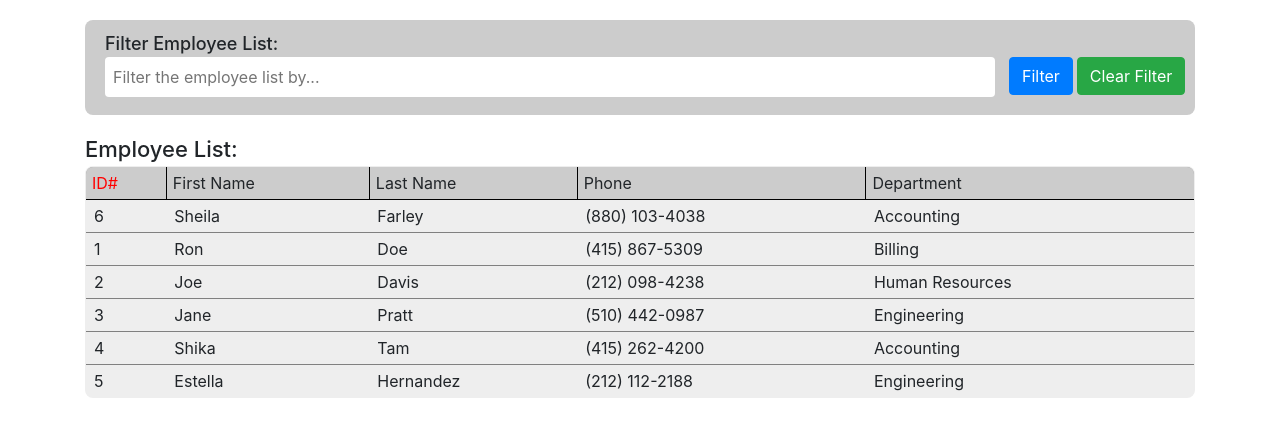
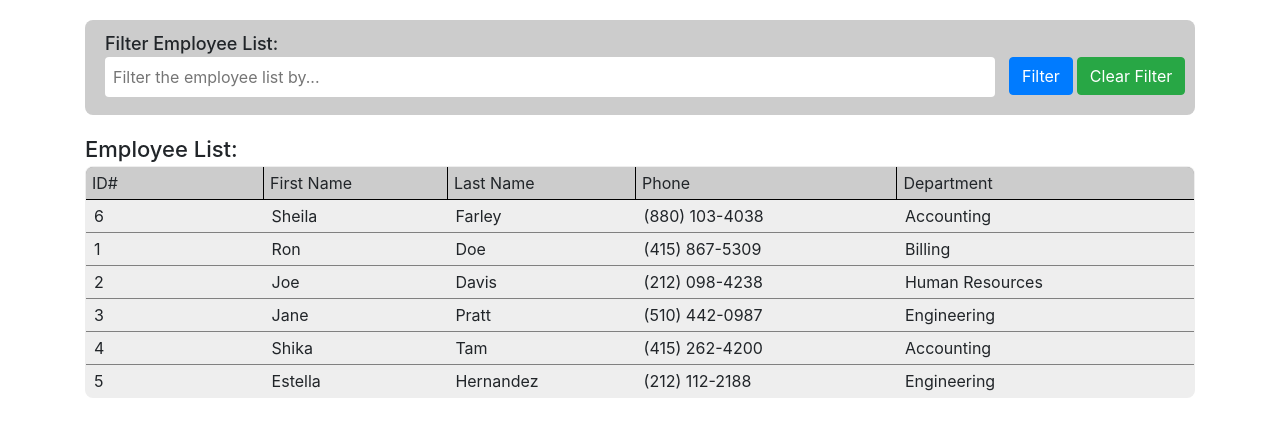
Before and after one commit to b0rgbart3/name_search, a React (Create React App) app: page / in a window 1280 px wide. Shown: the top 436 px of the page. Built offline with nearby package versions, Linux system fonts and the light colour scheme.

Commit message:
initial creation of local component toggle vars

```diff
--- a/src/App.css
+++ b/src/App.css
@@ -59,6 +59,10 @@ background-color:#999999;
   border:1px solid black;
   cursor: pointer;
   user-select: none;
+  min-width:90px;
+  background-position: 94%;
+  background-size: 18px 18px;
+  background-repeat: no-repeat;
 }
 .headerRow td:hover {
   padding:4px;
--- a/src/components/EmployeeList.js
+++ b/src/components/EmployeeList.js
@@ -1,30 +1,95 @@
 import React from "react";
 import { useEmployeeContext } from "../utils/GlobalState";
+
+let myCurrentSort = "";
+let mySortDirection = "asc";
+
+let styleToggle = {
+  id: false,
+  firstName: false,
+  lastName: false,
+  phoneNumber: false,
+  department: false
+}
 
 function EmployeeList() {
   const [state, dispatch] = useEmployeeContext();
 
   const styles = {
     asc: {
-      color:"#ff0000"
+
     },
     desc: {
-      color:"#00ff00",
-      backgroundImage: "URL(/public/images/desc.svg)",
-      backgroundRepeat: "no-repeat",
-      backgroundPosition: "100%, 0%"
+      backgroundImage: "url(images/desc.svg)",
     }
 }
 
   function sort(e, term) {
     e.preventDefault();
     e.stopPropagation();
+
+    myCurrentSort = term;
+    mySortDirection = mySortDirection==="asc"? "desc" : "asc";
+
     console.log("-------------");
     dispatch({
       type: "sort",
       term: term
     });
 
+    // console.log("CurrentSort: " + state.CurrentSort);
+    console.log("My Current Sort: " + myCurrentSort);
+    // console.log("SortDirection: " + state.SortDirection);
+    console.log("My Sort Direction: " + mySortDirection);
+    styleToggle = {
+      id: false,
+      firstName: false,
+      lastName: false,
+      phoneNumber: false,
+      department: false
+    }
+
+    if (myCurrentSort === state.CurrentSort) {
+    switch(myCurrentSort) {
+      case "id":
+        if (mySortDirection === "asc")
+        {
+        styleToggle.id = true;
+        } else {
+          styleToggle.id = false;
+        }
+        break;
+      case "firstName":
+        if (mySortDirection === "asc")
+        {
+        styleToggle.firstName = true;
+        }else {
+          styleToggle.firstName = false;
+        }
+        break;
+      case "lastName":
+        if (mySortDirection === "asc")
+        {
+        styleToggle.lastName = true;
+        }
+        break;
+      case "phoneNumber":
+        if (mySortDirection === "asc")
+        {
+        styleToggle.phoneNumber = true;
+        }
+        break;
+      case "department":
+        if (mySortDirection === "asc")
+        {
+        styleToggle.department = true;
+        }
+        break;
+      default:
+        break;
+    }
+    }
+    console.log(styleToggle);
   }
   return (
     <div>
@@ -38,13 +103,17 @@ function EmployeeList() {
       <thead>
               <tr className="headerRow">
 
-                <td style={state.SortDirection === "asc" ? styles.asc : styles.desc } onClick={ (e) => sort(e, "id")} >
+                <td style={styleToggle.id ? styles.desc: styles.asc } onClick={ (e) => sort(e, "id")} >
                   ID#
                 </td>
-                <td onClick={ (e) => sort(e, "firstName")}>First Name</td>
-                <td onClick={ (e) => sort(e, "lastName")}>Last Name</td>
-                <td onClick={ (e) => sort(e, "phoneNumber")}>Phone </td>
-                <td onClick={ (e) => sort(e, "department")}>Department</td>
+                <td style={styleToggle.firstName ? styles.desc: styles.asc }
+                 onClick={ (e) => sort(e, "firstName")}>First Name</td>
+                <td style={styleToggle.lastName? styles.desc: styles.asc }
+                 onClick={ (e) => sort(e, "lastName")}>Last Name</td>
+                <td style={styleToggle.phoneNumber ? styles.desc: styles.asc }
+                 onClick={ (e) => sort(e, "phoneNumber")}>Phone </td>
+                <td style={styleToggle.department ? styles.desc: styles.asc }
+                 onClick={ (e) => sort(e, "department")}>Department</td>
               </tr>
           </thead>
           <tbody>
--- a/src/utils/GlobalState.js
+++ b/src/utils/GlobalState.js
@@ -17,7 +17,7 @@ const { Provider } = EmployeeContext;
 
 function reducer({Employees, CurrentFilter, CurrentSort,SortDirection}, action) {
 
-  console.log("In the reducer.");
+ // console.log("In the reducer.");
   switch (action.type) {
     case "clear":
       return ({Employees: Data,
@@ -35,13 +35,23 @@ function reducer({Employees, CurrentFilter, CurrentSort,SortDirection}, action)
               CurrentSort: "",
               SortDirection: ""});
   case "sort":
-    console.log("Before: Direction: " + SortDirection);
+    if (CurrentSort === action.term)
+    {
+      // we are sorting the same column over again,
+      // so we can toggle the sortDirection
+      // console.log("Toggling");
+      SortDirection === "asc" ?
+      SortDirection = "desc" :
+      SortDirection = "asc";
+    }
+    else {
+      // we are sorting a different table header
+      // so let's start the sortDirection out in the
+      // ascending order
+      // console.log("New Tab");
+      SortDirection = "asc";
+    }
 
-    SortDirection === "asc" ?
-    SortDirection = "desc" :
-    SortDirection = "asc";
-
-    console.log("After: Direction: " + SortDirection);
     let sortedEmployeeList = [];
     if (SortDirection === "asc") {
       sortedEmployeeList = Employees.sort((a, b) => (a[action.term] > b[action.term]) ? 1 : -1);
```
Also changed, not shown: screenshot.png (added), 1 other file (tests, documents, lock files or other folders).
